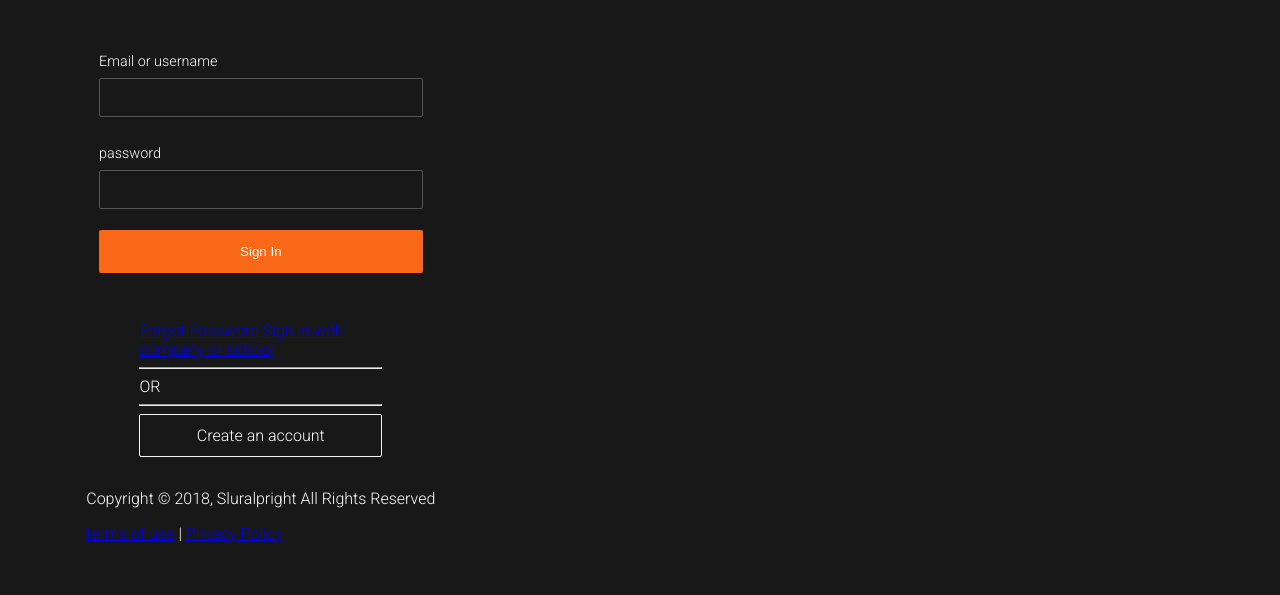
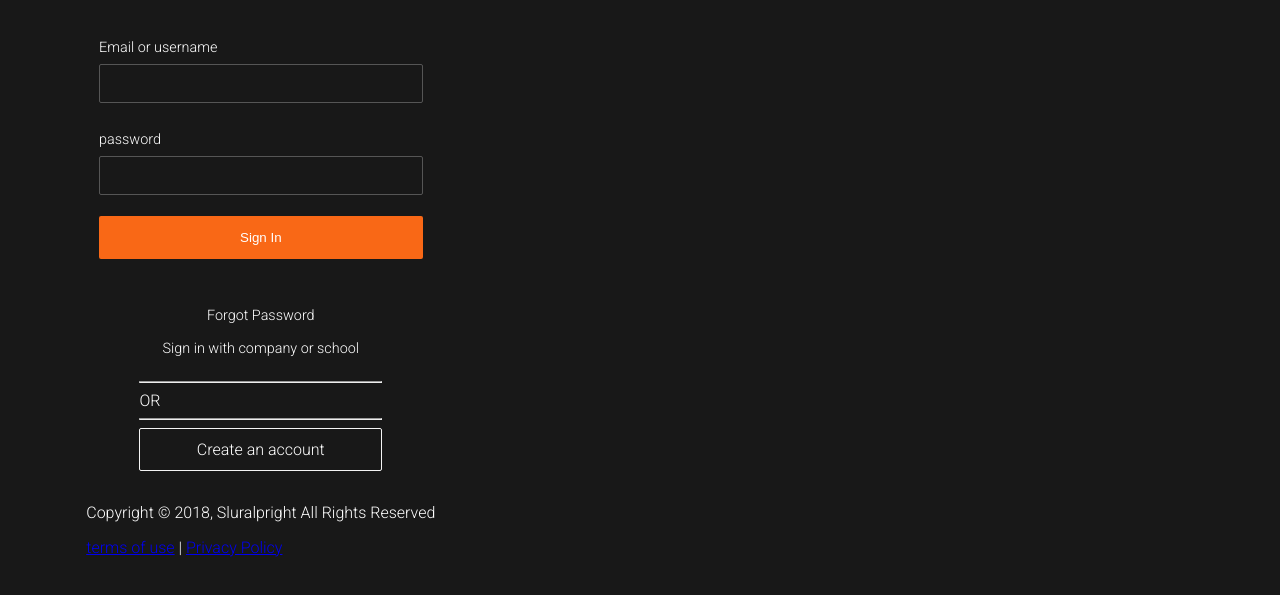
Before and after one commit to Annie-Huang/pluralsight_login_clone, a plain HTML site: page index.html in a window 1280 px wide. Shown: the part 179-774 px from the top of the page. Drawn offline with Linux system fonts and the light colour scheme.

Commit message:
Style the two links under the Sign in button

```diff
--- a/style.css
+++ b/style.css
@@ -89,6 +89,16 @@ h6 {
 .links {
     width: 60%;
 }
+
+#signin .links a {
+    color: #fff;
+    text-decoration: none; /* no underline for the link */
+    margin-bottom: 1rem;
+    display: block; /* blocks so each link is on it's own line */
+    text-align: center;
+    font-size: 0.9rem;
+}
+
 /* Button */
 .primary-btn {
     padding: 0.7rem 1rem;
```
